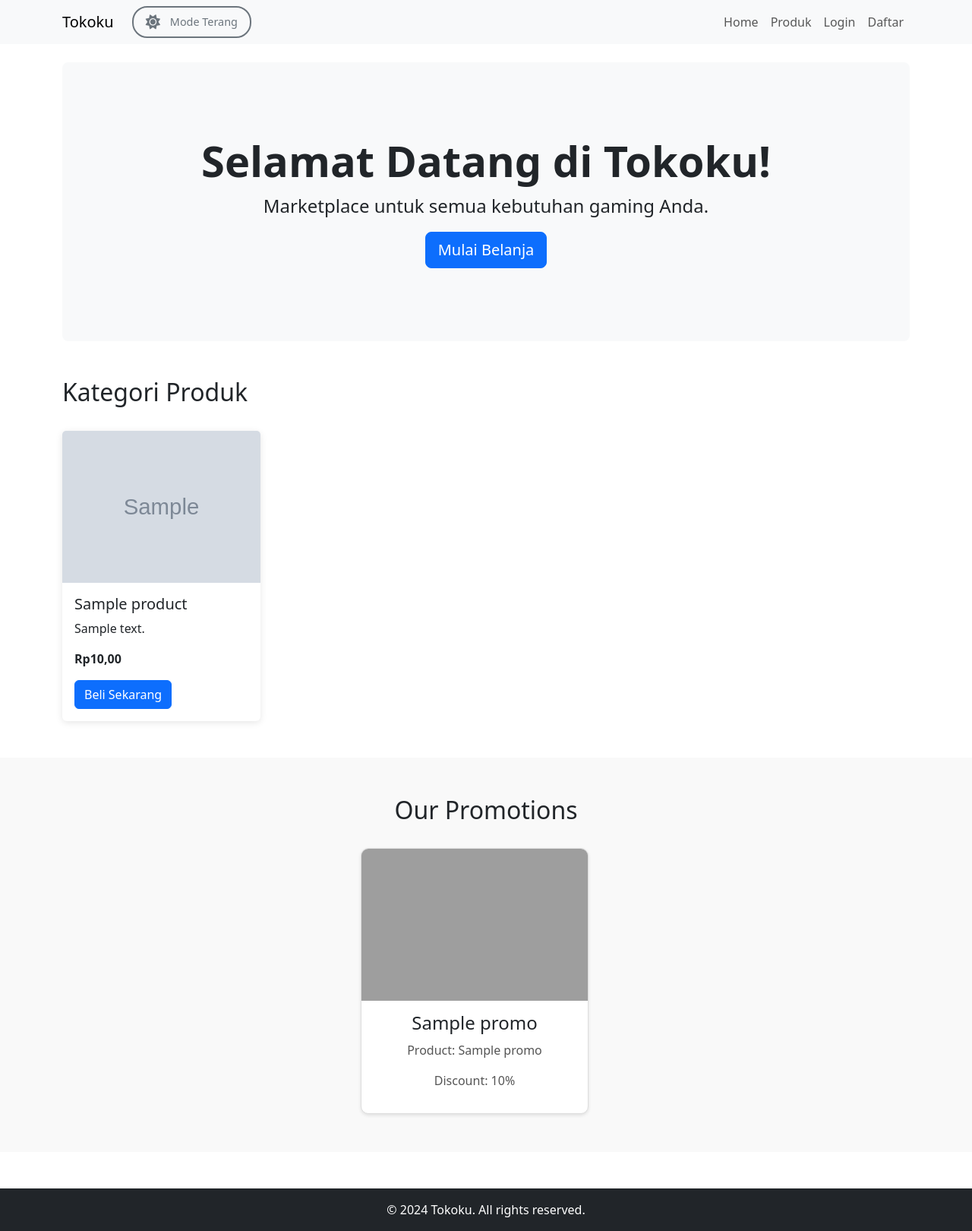
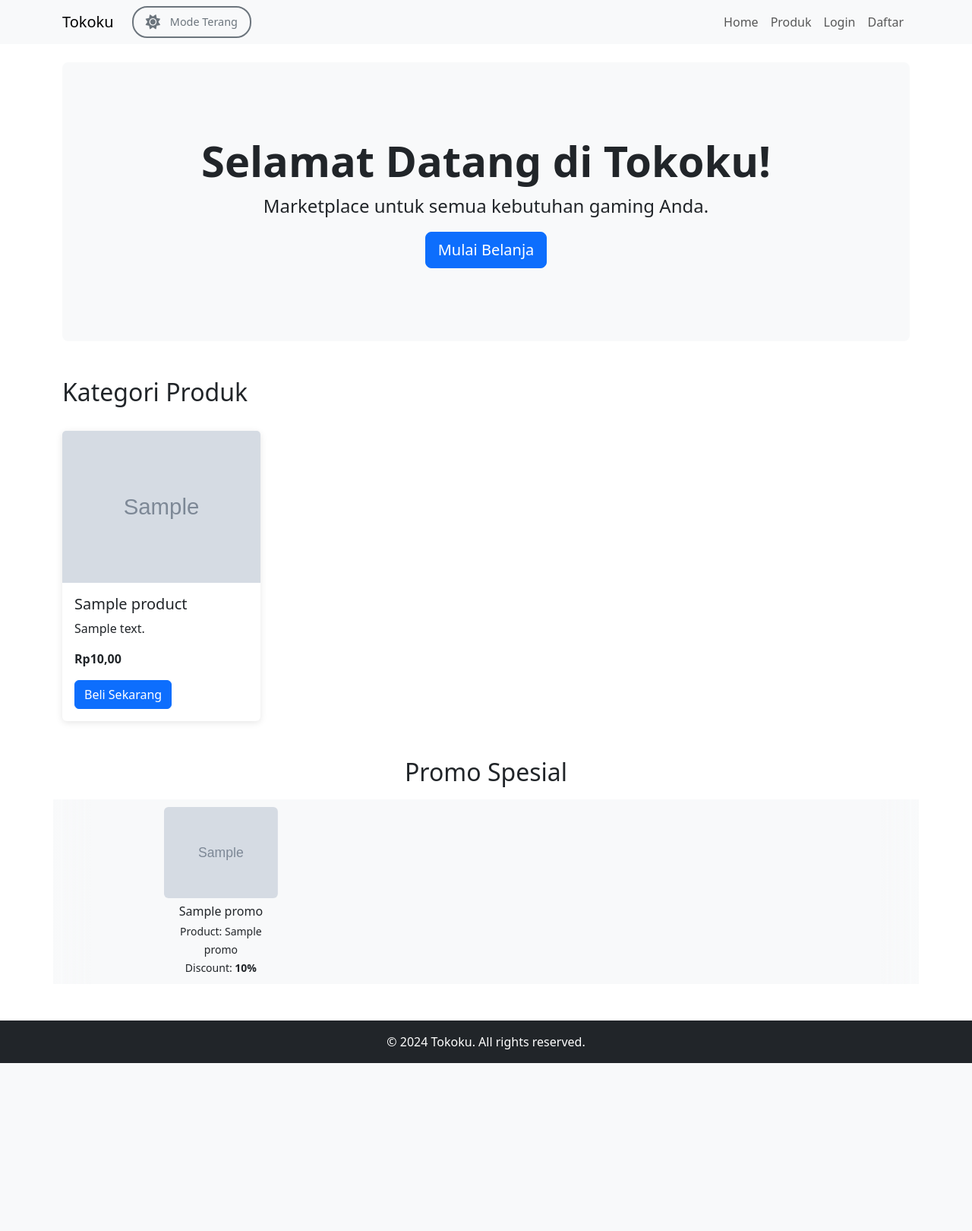
Before and after one commit to abiyyushafy/UAS-PEMWEB, a Flask app: template templates/index.html in a window 1280 px wide. Shown: the whole page at 76% size. After the commit the page ends 1399 px from the top, so only its background shows below. Run offline with Flask 3, Linux system fonts and the light colour scheme; the template is opened without the code that fills it: most values are stand-ins (such as "Sample title", 1, 10 or a date in 2020); grey boxes marked "Sample" are stand-in pictures; grey boxes are pictures that could not be loaded.

Commit message:
Add files via upload

```diff
--- a/app.py
+++ b/app.py
@@ -71,7 +71,15 @@ def index():
     products = cursor.fetchall()
 
     # Get promo data
-    cursor.execute('SELECT * FROM promos ORDER BY id DESC LIMIT 10')
+    cursor.execute('''
+        SELECT
+            promos.name AS promo_name,
+            promos.discount,
+            products.name AS product_name,
+            products.image AS product_image
+        FROM promos
+        LEFT JOIN products ON promos.product_id = products.id
+    ''')
     promos = cursor.fetchall()
 
     conn.close()
--- a/templates/index.html
+++ b/templates/index.html
@@ -85,11 +85,10 @@
     }
 
     .promo-container {
-            width: 100%;
+        position: relative;
         overflow: hidden;
-            position: relative;
+        padding: 10px 0;
         background: #f8f9fa;
-            padding: 20px 0;
     }
 
     [data-bs-theme="dark"] .promo-container {
@@ -98,15 +97,17 @@
 
     .promo-wrapper {
         display: flex;
-            position: relative;
-            animation: slideLeft 20s linear infinite;
+        animation: slideLeft 15s linear infinite;
     }
 
     .promo-item {
-            flex: 0 0 300px;
-            margin-right: 30px;
-            opacity: 1;
-            transition: opacity 0.3s ease;
+        flex: 0 0 auto;
+        width: 150px;
+        transition: transform 0.2s;
+    }
+
+    .promo-item:hover {
+        transform: scale(1.05);
     }
 
     @keyframes slideLeft {
@@ -114,9 +115,36 @@
         100% { transform: translateX(-100%); }
     }
 
-
     .promo-container:hover .promo-wrapper {
         animation-play-state: running;
+    }
+
+    .fade-left,
+    .fade-right {
+        position: absolute;
+        top: 0;
+        bottom: 0;
+        width: 50px;
+        z-index: 2;
+        pointer-events: none;
+    }
+
+    .fade-left {
+        left: 0;
+        background: linear-gradient(to right, #f8f9fa, rgba(248, 249, 250, 0));
+    }
+
+    .fade-right {
+        right: 0;
+        background: linear-gradient(to left, #f8f9fa, rgba(248, 249, 250, 0));
+    }
+
+    [data-bs-theme="dark"] .fade-left {
+        background: linear-gradient(to right, #343a40, rgba(52, 58, 64, 0));
+    }
+
+    [data-bs-theme="dark"] .fade-right {
+        background: linear-gradient(to left, #343a40, rgba(52, 58, 64, 0));
     }
 
     @media (max-width: 991.98px) {
@@ -160,51 +188,14 @@
         }
     }
 
-        @media (max-width: 575.98px) {
-            .navbar-brand {
-                font-size: 1.25rem;
-            }
+    @media (max-width: 576px) {
+        .promo-item {
+            width: 120px;
         }
 
-            #promo {
-                padding: 50px 0;
-                background-color: #f9f9f9;
+        .promo-image img {
+            height: 100px;
         }
-            #promo h2 {
-                text-align: center;
-                margin-bottom: 30px;
-                font-size: 2rem;
-            }
-            .promo-list {
-                display: flex;
-                flex-wrap: wrap;
-                gap: 20px;
-                justify-content: center;
-            }
-            .promo-item {
-                background: white;
-                border: 1px solid #ddd;
-                border-radius: 10px;
-                overflow: hidden;
-                width: 300px;
-                text-align: center;
-                box-shadow: 0 2px 4px rgba(0, 0, 0, 0.1);
-            }
-            .promo-image img {
-                width: 100%;
-                height: 200px;
-                object-fit: cover;
-            }
-            .promo-info {
-                padding: 15px;
-            }
-            .promo-info h3 {
-                font-size: 1.5rem;
-                margin-bottom: 10px;
-            }
-            .promo-info p {
-                font-size: 1rem;
-                color: #555;
     }
 </style>
 </head>
@@ -292,29 +283,34 @@
         </div>
     </div>
 
+    <div class="container-fluid my-4">
+        <h2 class="text-center mb-3">Promo Spesial</h2>
         <section id="promo">
-        <div class="container">
-            <h2>Our Promotions</h2>
-            <div class="promo-list">
+            <div class="container position-relative">
+                <!-- Gradien untuk Fade -->
+                <div class="fade-left"></div>
+                <div class="fade-right"></div>
+                <div class="promo-container">
+                    <div class="promo-wrapper">
+                        <div class="promo-list d-flex flex-nowrap">
                             {% for promo in promos %}
-                <div class="promo-item">
-                    <div class="promo-image">
-                        {% if promo.product_image %}
-                        <img src="{{ url_for('static', filename='uploads/' + promo.product_image) }}" alt="{{ promo.product_name }}">
-                        {% else %}
-                        <img src="{{ url_for('static', filename='uploads/default.jpg') }}" alt="Default Image">
-                        {% endif %}
+                            <div class="promo-item text-center me-3">
+                                <div class="promo-image mb-2">
+                                    <img src="{{ url_for('static', filename='uploads/' + promo.product_image) }}" alt="{{ promo.product_name }}" class="rounded img-fluid" style="height: 120px; width: auto;">
                                 </div>
                                 <div class="promo-info">
-                        <h3>{{ promo.promo_name }}</h3>
-                        <p>Product: {{ promo.product_name }}</p>
-                        <p>Discount: {{ promo.discount }}%</p>
+                                    <h6 class="mb-1 text-truncate" style="max-width: 150px;">{{ promo.promo_name }}</h6>
+                                    <small>Product: {{ promo.product_name }}</small><br>
+                                    <small>Discount: <strong>{{ promo.discount }}%</strong></small>
                                 </div>
                             </div>
                             {% endfor %}
                         </div>
                     </div>
+                </div>
+            </div>
         </section>
+    </div>
 
 
     <footer class="bg-dark text-white text-center py-3 mt-5">
```
Lines whose indentation alone changed are shown as unchanged.
